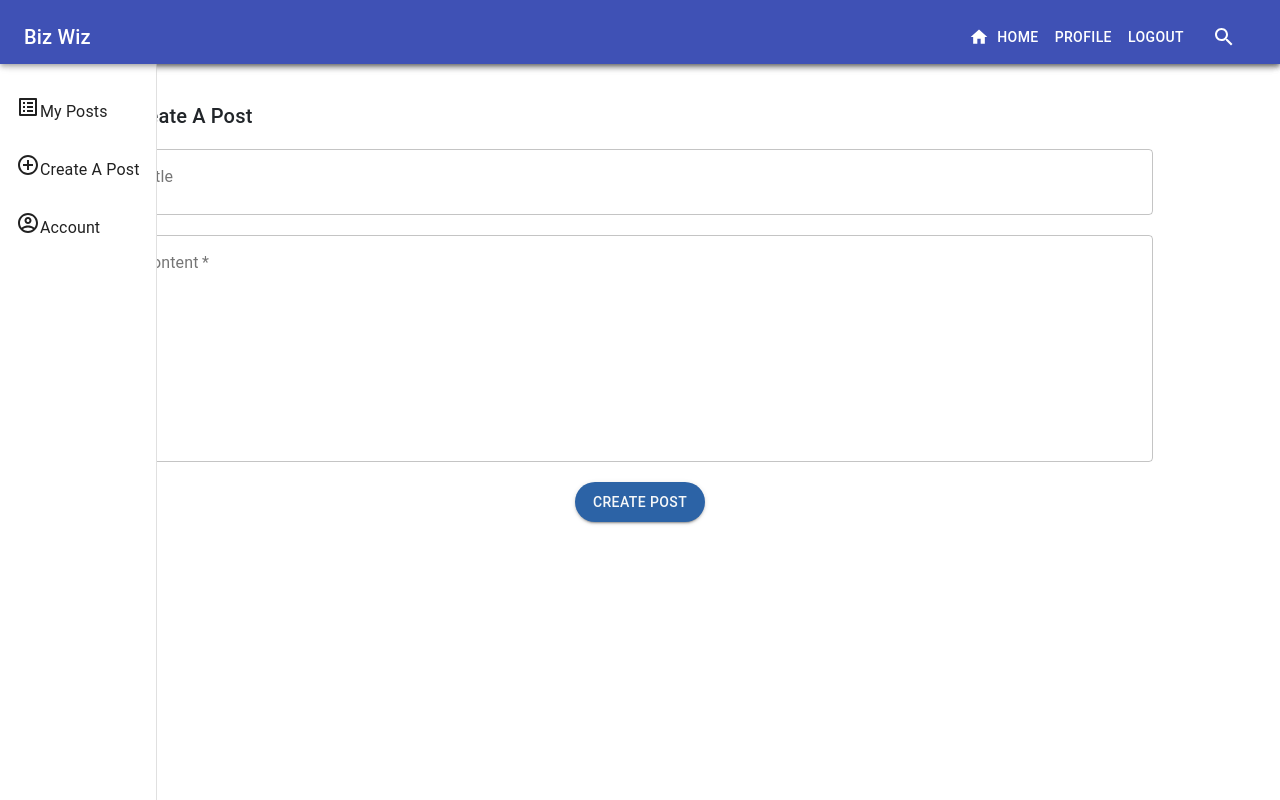
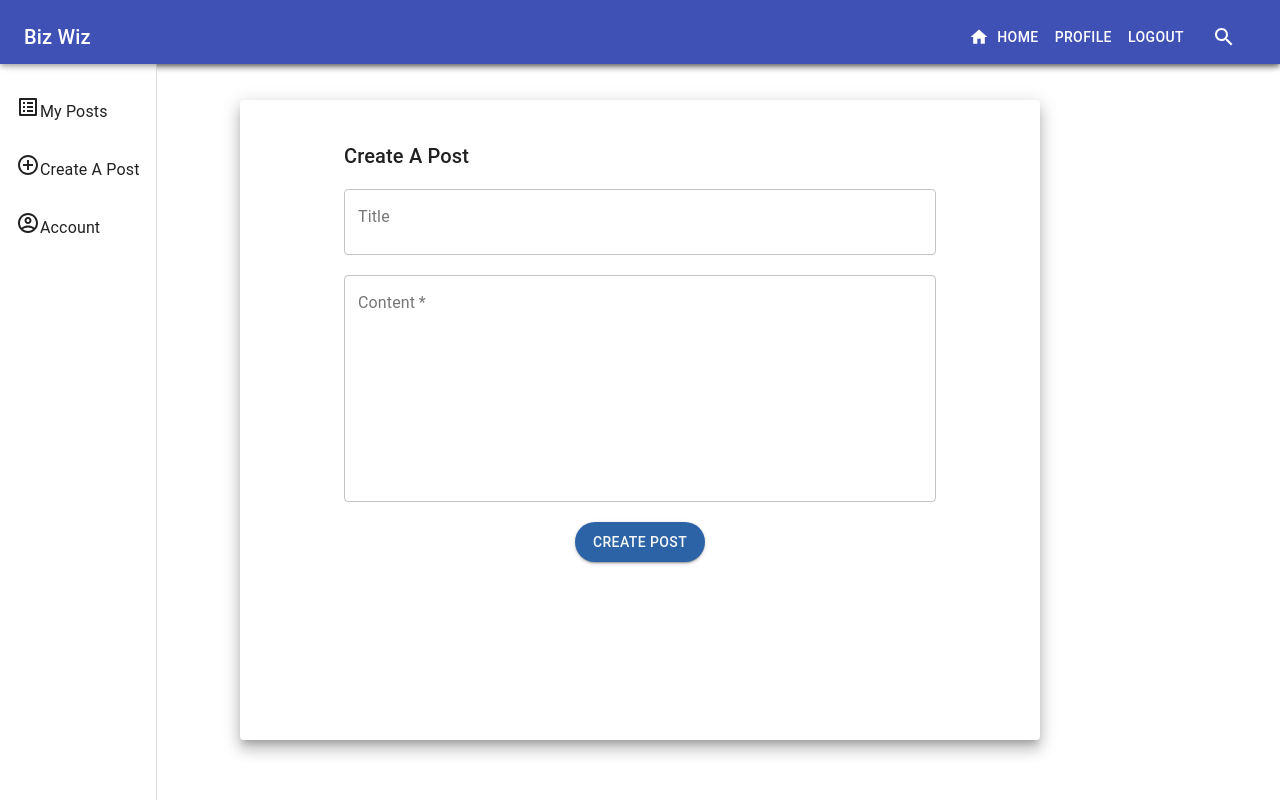
Before and after one commit to weilyl/biz-wiz-frontend, a React (Create React App) app: page /create-post in a window 1280 px wide. Built offline with nearby package versions, Linux system fonts and the light colour scheme; no server answers; what google-maps-react would draw is missing.

Commit message:
fixes width on create post

```diff
--- a/src/components/Post.js
+++ b/src/components/Post.js
@@ -3,6 +3,7 @@ import "./Post.css";
 import {
   Button,
   Container,
+  Paper,
   makeStyles,
   TextField,
   Typography,
@@ -14,6 +15,14 @@ import { apiURL } from "../services/config";
 import { useHistory } from "react-router";
 
 const useStyles = makeStyles((theme) => ({
+  paper: {
+    padding: "20px",
+    minHeight: "500px",
+    maxHeight: "100vh",
+    width: " 100vh",
+    height: "80vh",
+    margin: "20px auto",
+  },
   postBtn: {
     "&:hover": {
       borderColor: "#adcaec",
@@ -82,6 +91,7 @@ export default function Post() {
   };
   return (
     <div>
+      <Paper elevation={10} className={classes.paper}>
       <Container className={classes.container}>
         <Grid
           container
@@ -135,6 +145,7 @@ export default function Post() {
           </Grid>
         </Grid>
       </Container>
+      </Paper>
     </div>
   );
 }
--- a/src/components/PostCards.js
+++ b/src/components/PostCards.js
@@ -92,6 +92,8 @@ export default function PostCard({ post, setIsPostChanged, isPostChanged }) {
         )
         .then(() => {
           console.log(isPostChanged);
+          setPostComment("");
+          e.target.defaultValue = '';
           setIsPostChanged(!isPostChanged);
           console.log(isPostChanged);
         });
```
